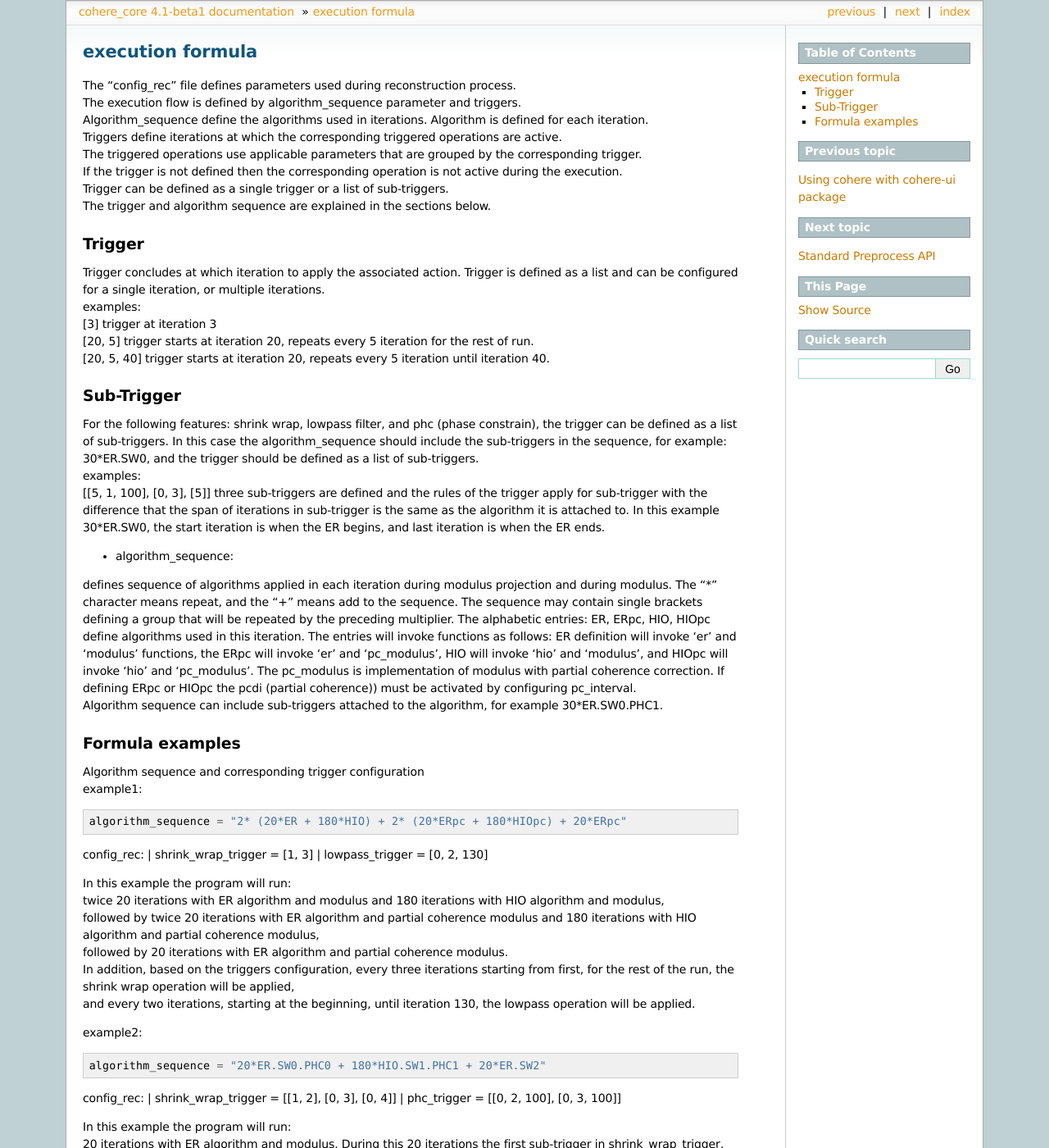
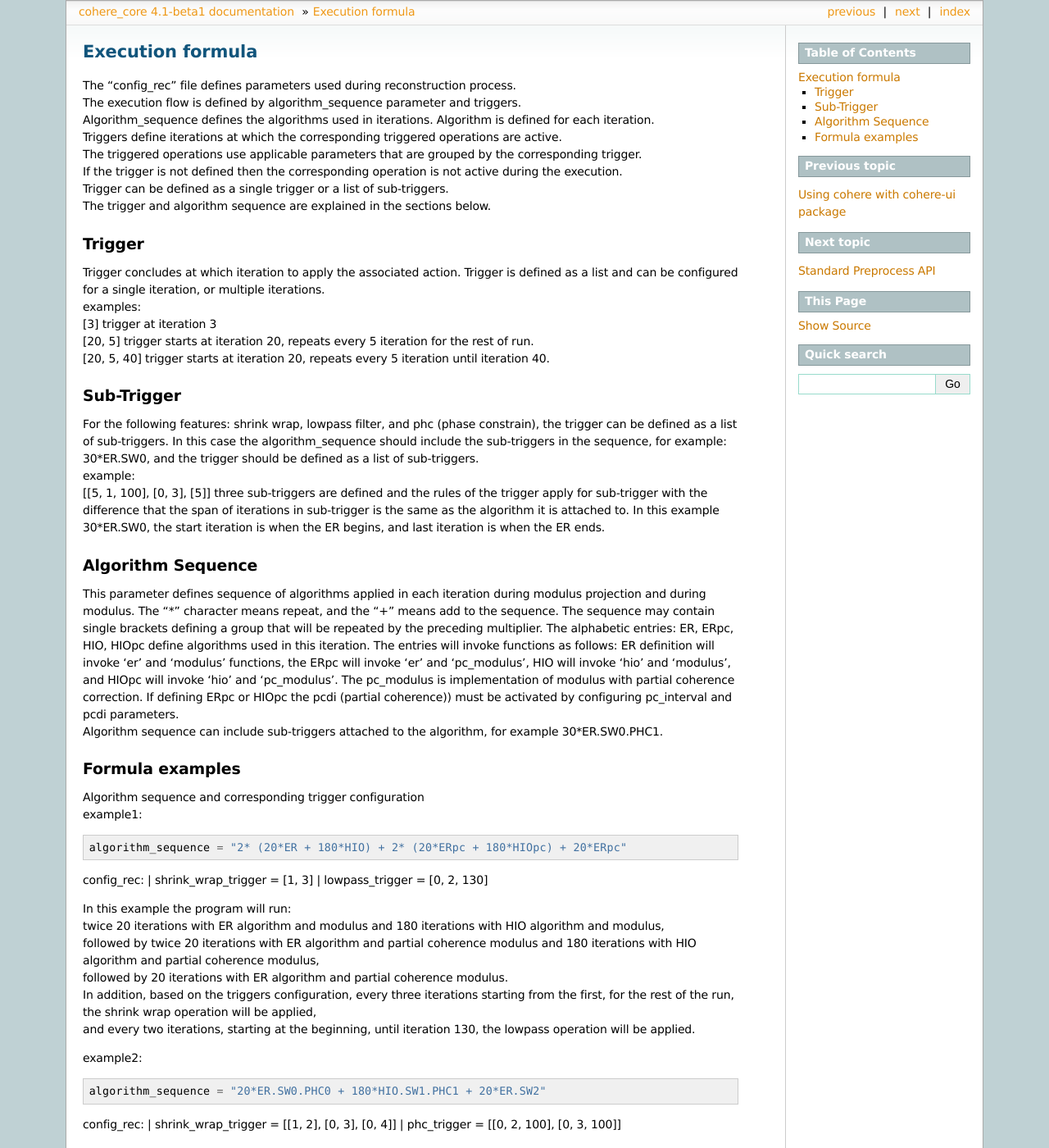
Before and after one commit to AdvancedPhotonSource/cohere, a Sphinx documentation site: the page built from docs/source/define_alg_seq.rst, in a window 1280 px wide and 1400 px high. Shown: the whole window at 82% size. Built offline with Sphinx 7.4.7, drawn with Linux system fonts in a browser that asks for light colours; some of the changed text lies outside the part shown.

Commit message:
cleaned up docs

```diff
--- a/docs/source/define_alg_seq.rst
+++ b/docs/source/define_alg_seq.rst
@@ -1,11 +1,11 @@
 .. _formula:
 
 =================
-execution formula
+Execution formula
 =================
 | The "config_rec" file defines parameters used during reconstruction process.
 | The execution flow is defined by algorithm_sequence parameter and triggers.
-| Algorithm_sequence define the algorithms used in iterations. Algorithm is defined for each iteration.
+| Algorithm_sequence defines the algorithms used in iterations. Algorithm is defined for each iteration.
 | Triggers define iterations at which the corresponding triggered operations are active.
 | The triggered operations use applicable parameters that are grouped by the corresponding trigger.
 | If the trigger is not defined then the corresponding operation is not active during the execution.
@@ -23,12 +23,12 @@
 Sub-Trigger
 ===========
 | For the following features: shrink wrap, lowpass filter, and phc (phase constrain), the trigger can be defined as a list of sub-triggers. In this case the algorithm_sequence should include the sub-triggers in the sequence, for example: 30*ER.SW0, and the trigger should be defined as a list of sub-triggers.
-| examples:
+| example:
 | [[5, 1, 100], [0, 3], [5]] three sub-triggers are defined and the rules of the trigger apply for sub-trigger with the difference that the span of iterations in sub-trigger is the same as the algorithm it is attached to. In this example 30*ER.SW0, the start iteration is when the ER begins, and last iteration is when the ER ends.
 
-
-- algorithm_sequence:
-| defines sequence of algorithms applied in each iteration during modulus projection and during modulus. The "*" character means repeat, and the "+" means add to the sequence. The sequence may contain single brackets defining a group that will be repeated by the preceding multiplier. The alphabetic entries: ER, ERpc, HIO, HIOpc define algorithms used in this iteration. The entries will invoke functions as follows: ER definition will invoke 'er' and 'modulus' functions, the ERpc will invoke 'er' and 'pc_modulus', HIO will invoke 'hio' and 'modulus', and HIOpc will invoke 'hio' and 'pc_modulus'. The pc_modulus is implementation of modulus with partial coherence correction. If defining ERpc or HIOpc the pcdi (partial coherence)) must be activated by configuring pc_interval.
+Algorithm Sequence
+==================
+| This parameter defines sequence of algorithms applied in each iteration during modulus projection and during modulus. The "*" character means repeat, and the "+" means add to the sequence. The sequence may contain single brackets defining a group that will be repeated by the preceding multiplier. The alphabetic entries: ER, ERpc, HIO, HIOpc define algorithms used in this iteration. The entries will invoke functions as follows: ER definition will invoke 'er' and 'modulus' functions, the ERpc will invoke 'er' and 'pc_modulus', HIO will invoke 'hio' and 'modulus', and HIOpc will invoke 'hio' and 'pc_modulus'. The pc_modulus is implementation of modulus with partial coherence correction. If defining ERpc or HIOpc the pcdi (partial coherence)) must be activated by configuring pc_interval and pcdi parameters.
 | Algorithm sequence can include sub-triggers attached to the algorithm, for example 30*ER.SW0.PHC1.
 
 Formula examples
@@ -40,14 +40,14 @@
     algorithm_sequence = "2* (20*ER + 180*HIO) + 2* (20*ERpc + 180*HIOpc) + 20*ERpc"
 
 config_rec:
-|    shrink_wrap_trigger = [1, 3]
-|    lowpass_trigger = [0, 2, 130]
+| shrink_wrap_trigger = [1, 3]
+| lowpass_trigger = [0, 2, 130]
 
 | In this example the program will run:
 | twice 20 iterations with ER algorithm and modulus and 180 iterations with HIO algorithm and modulus,
 | followed by twice 20 iterations with ER algorithm and partial coherence modulus and 180 iterations with HIO algorithm and partial coherence modulus,
 | followed by 20 iterations with ER algorithm and partial coherence modulus.
-| In addition, based on the triggers configuration, every three iterations starting from first, for the rest of the run, the shrink wrap operation will be applied,
+| In addition, based on the triggers configuration, every three iterations starting from the first, for the rest of the run, the shrink wrap operation will be applied,
 | and every two iterations, starting at the beginning, until iteration 130, the lowpass operation will be applied.
 
 | example2:
@@ -56,8 +56,8 @@
     algorithm_sequence = "20*ER.SW0.PHC0 + 180*HIO.SW1.PHC1 + 20*ER.SW2"
 
 config_rec:
-|    shrink_wrap_trigger = [[1, 2], [0, 3], [0, 4]]
-|    phc_trigger = [[0, 2, 100], [0, 3, 100]]
+| shrink_wrap_trigger = [[1, 2], [0, 3], [0, 4]]
+| phc_trigger = [[0, 2, 100], [0, 3, 100]]
 
 | In this example the program will run:
 | 20 iterations with ER algorithm and modulus. During this 20 iterations the first sub-trigger in shrink_wrap_trigger, defined as [1,2] will be applied, which will start at iteration one and proceed every second iteration. During these iterations first phase constrain sub-trigger from phc_trigger, defined as [0, 2 ,100] will be applied starting at the beginning iteration, repeating every other iteration, and will continue until the 20 ER iterations, even though it was configured for more iterations.
```
